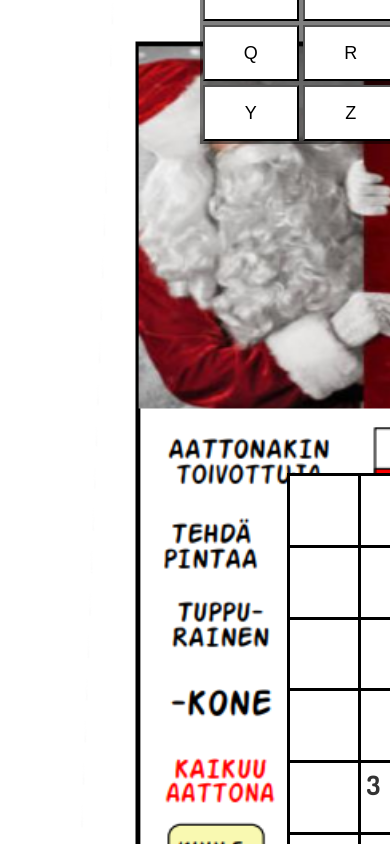
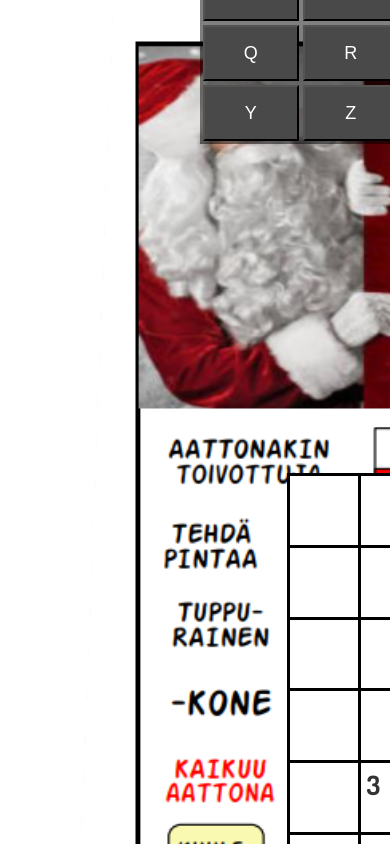
Before and after one commit to DeveloperWizard83/ristikko2021, a React (Vite) app: page / in a window 390 px wide. Shown: the top 844 px of the page. Built offline with nearby package versions, Linux system fonts and the light colour scheme.

Commit message:
Css muutoksia

```diff
--- a/src/CustomKeyboard.css
+++ b/src/CustomKeyboard.css
@@ -30,7 +30,8 @@
     .custom-keyboard button {
         height: 56px; /* Set button height */
         padding: 0 5px;
-        background: white;
+        background: #494949; /* Dark grey background */
+        color: white;
         font-size: large;
         /* additional button styling */
     }
```
